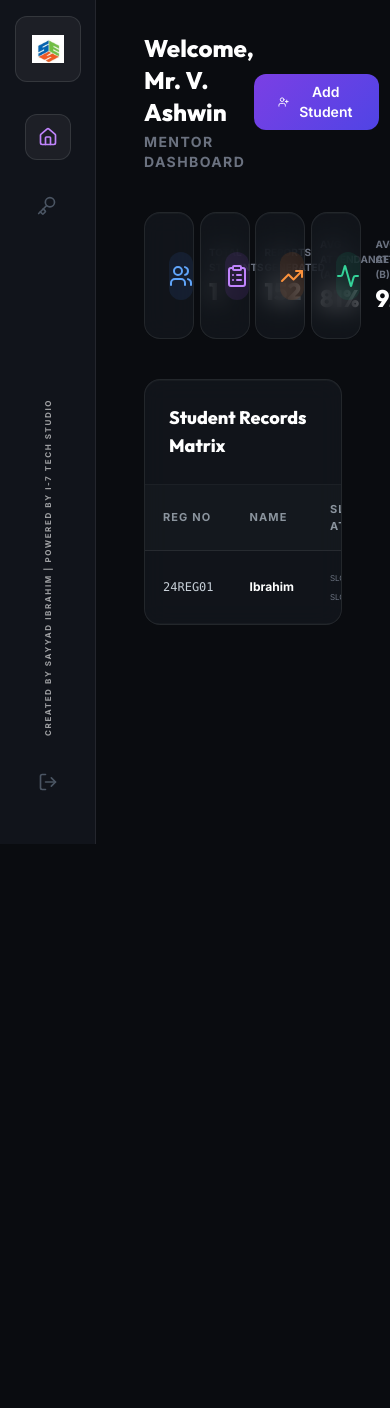
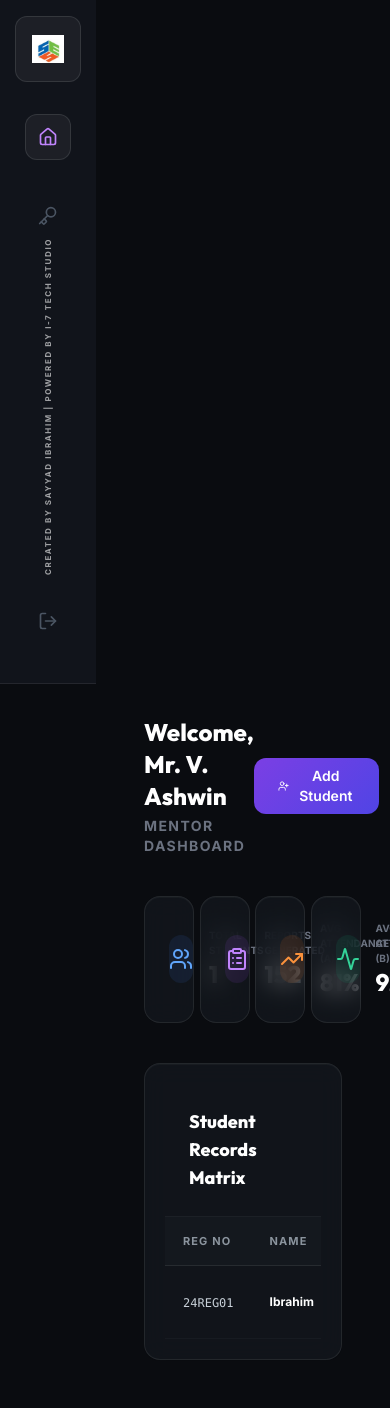
Before and after one commit to lusiferdiaboloking1378-bit/SIMATS-_Mentees, a Flask app: page /faculty in a window 390 px wide; the page is wider, and only the part inside the window is pictured. Before the commit the page ends 844 px from the top of that part, so only its background shows below. Run offline with Flask 3, Linux system fonts and the light colour scheme; the visitor is signed in with stand-in values (Sample User, id 1); some libraries are stand-ins or nearby versions.

Commit message:
Make website mobile responsive

```diff
--- a/static/style.css
+++ b/static/style.css
@@ -202,3 +202,13 @@ td {
     border-radius: 50%;
     box-shadow: 0 0 10px var(--secondary);
 }
+/* Mobile Responsiveness */
+@media (max-width: 768px) {
+    .app-container { flex-direction: column; }
+    .sidebar { width: 100%; position: relative; height: auto; border-right: none; border-bottom: 1px solid var(--glass-border); padding: 20px; }
+    .sidebar nav { display: flex; flex-wrap: wrap; gap: 10px; justify-content: center; }
+    .menu-item { margin-bottom: 0; padding: 8px 12px; white-space: nowrap; }
+    .main-content { margin-left: 0; width: 100%; padding: 24px 20px; }
+    .glass { padding: 20px; }
+    table { display: block; overflow-x: auto; white-space: nowrap; }
+}
```
